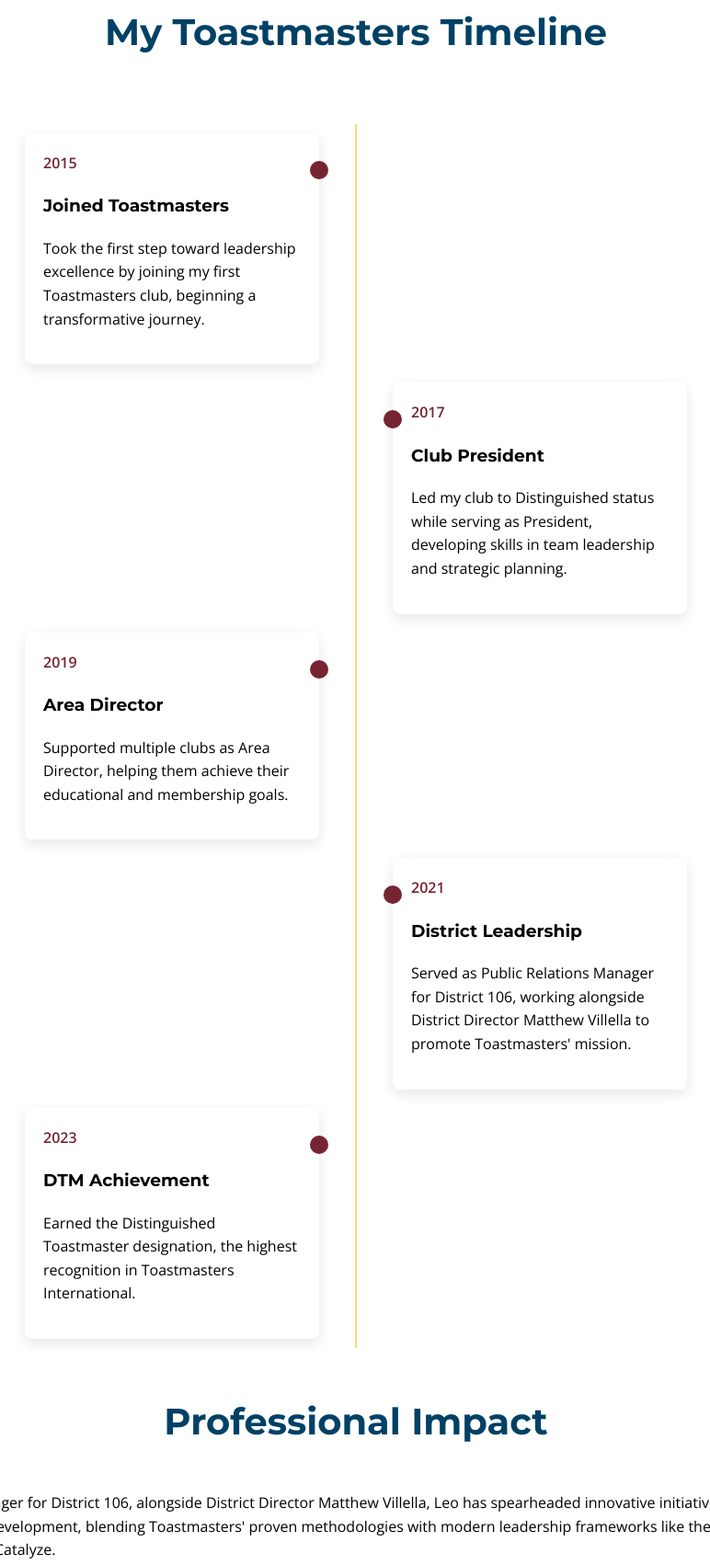
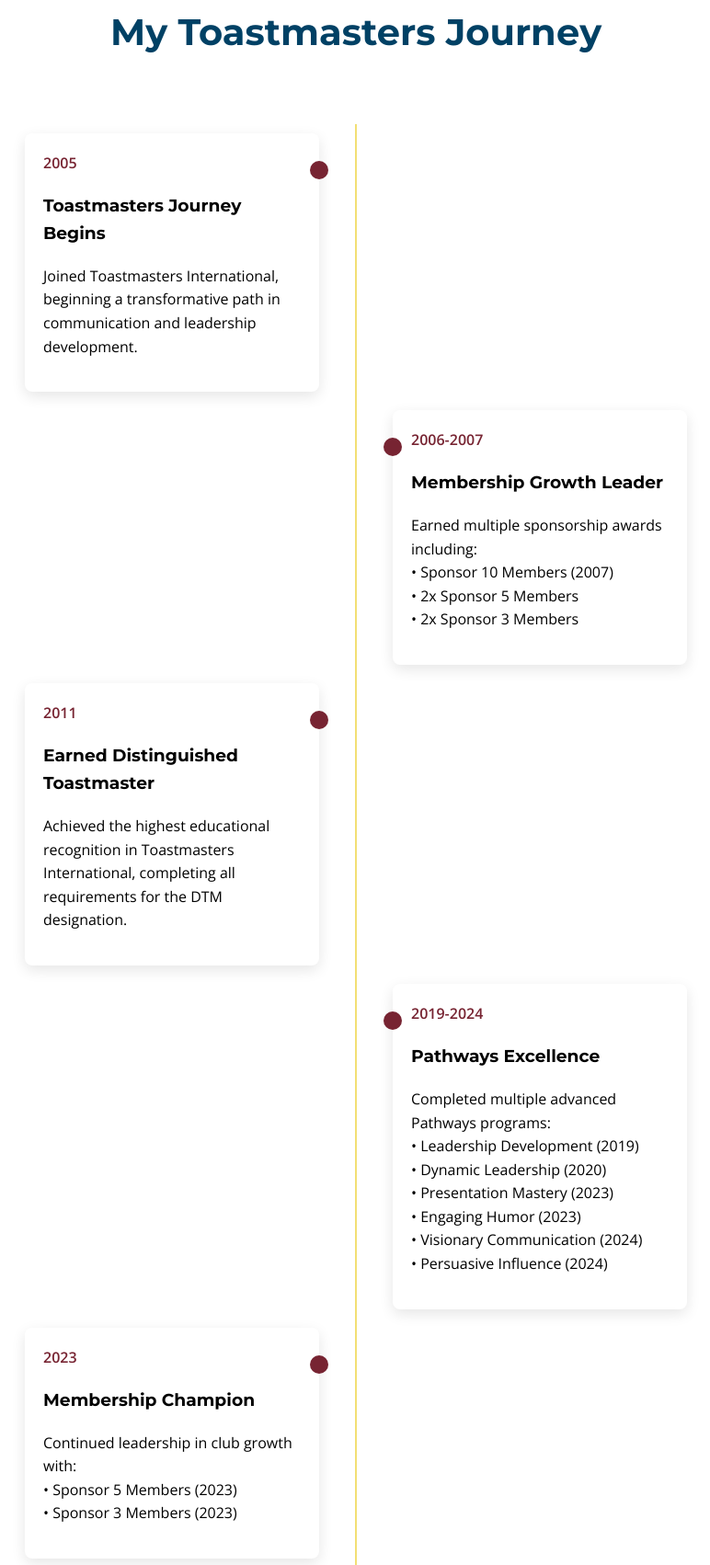
Before and after one commit to Leosmith1244/LeoSmithDTM, a plain HTML site: page about.html in a window 1280 px wide. Shown: the part 976-2678 px from the top of the page at 92% size, without its empty margins (253-1025 px from the left). Drawn offline with nearby package versions, Linux system fonts and the light colour scheme.

Commit message:
Update about.html

```diff
--- a/about.html
+++ b/about.html
@@ -385,46 +385,77 @@
         </section>
 
        <section>
-            <h2 class="section-title" style="text-align: center;">My Toastmasters Timeline</h2>
+    <h2 class="section-title" style="text-align: center;">My Toastmasters Journey</h2>
     <div class="timeline">
+        <!-- Founding Milestone -->
         <div class="timeline-item">
             <div class="timeline-content">
-                        <div class="timeline-date">2015</div>
-                        <h3>Joined Toastmasters</h3>
-                        <p>Took the first step toward leadership excellence by joining my first Toastmasters club, beginning a transformative journey.</p>
+                <div class="timeline-date">2005</div>
+                <h3>Toastmasters Journey Begins</h3>
+                <p>Joined Toastmasters International, beginning a transformative path in communication and leadership development.</p>
             </div>
         </div>
+
+        <!-- Early Sponsorships -->
         <div class="timeline-item">
             <div class="timeline-content">
-                        <div class="timeline-date">2017</div>
-                        <h3>Club President</h3>
-                        <p>Led my club to Distinguished status while serving as President, developing skills in team leadership and strategic planning.</p>
+                <div class="timeline-date">2006-2007</div>
+                <h3>Membership Growth Leader</h3>
+                <p>Earned multiple sponsorship awards including:<br>
+                • Sponsor 10 Members (2007)<br>
+                • 2x Sponsor 5 Members<br>
+                • 2x Sponsor 3 Members</p>
             </div>
         </div>
+
+        <!-- DTM Achievement -->
         <div class="timeline-item">
             <div class="timeline-content">
-                        <div class="timeline-date">2019</div>
-                        <h3>Area Director</h3>
-                        <p>Supported multiple clubs as Area Director, helping them achieve their educational and membership goals.</p>
+                <div class="timeline-date">2011</div>
+                <h3>Earned Distinguished Toastmaster</h3>
+                <p>Achieved the highest educational recognition in Toastmasters International, completing all requirements for the DTM designation.</p>
             </div>
         </div>
+
+        <!-- Pathways Achievements -->
         <div class="timeline-item">
             <div class="timeline-content">
-                        <div class="timeline-date">2021</div>
-                        <h3>District Leadership</h3>
-                        <p>Served as Public Relations Manager for District 106, working alongside District Director Matthew Villella to promote Toastmasters' mission.</p>
+                <div class="timeline-date">2019-2024</div>
+                <h3>Pathways Excellence</h3>
+                <p>Completed multiple advanced Pathways programs:<br>
+                • Leadership Development (2019)<br>
+                • Dynamic Leadership (2020)<br>
+                • Presentation Mastery (2023)<br>
+                • Engaging Humor (2023)<br>
+                • Visionary Communication (2024)<br>
+                • Persuasive Influence (2024)</p>
             </div>
         </div>
+
+        <!-- Recent Sponsorships -->
         <div class="timeline-item">
             <div class="timeline-content">
                 <div class="timeline-date">2023</div>
-                        <h3>DTM Achievement</h3>
-                        <p>Earned the Distinguished Toastmaster designation, the highest recognition in Toastmasters International.</p>
+                <h3>Membership Champion</h3>
+                <p>Continued leadership in club growth with:<br>
+                • Sponsor 5 Members (2023)<br>
+                • Sponsor 3 Members (2023)</p>
+            </div>
+        </div>
+
+        <!-- Current Leadership -->
+        <div class="timeline-item">
+            <div class="timeline-content">
+                <div class="timeline-date">2024-2026</div>
+                <h3>District Leadership</h3>
+                <p>Serving as Public Relations Manager for District 106:<br>
+                • 2024-2025 Term<br>
+                • 2025-2026 Term<br>
+                Working alongside District Director Matthew Villella to promote Toastmasters' mission.</p>
             </div>
         </div>
     </div>
 </section>
-
         <section>
             <h2 class="section-title" style="text-align: center;">Professional Impact</h2>
             <div class="about-content">
```
Lines whose indentation alone changed are shown as unchanged.
